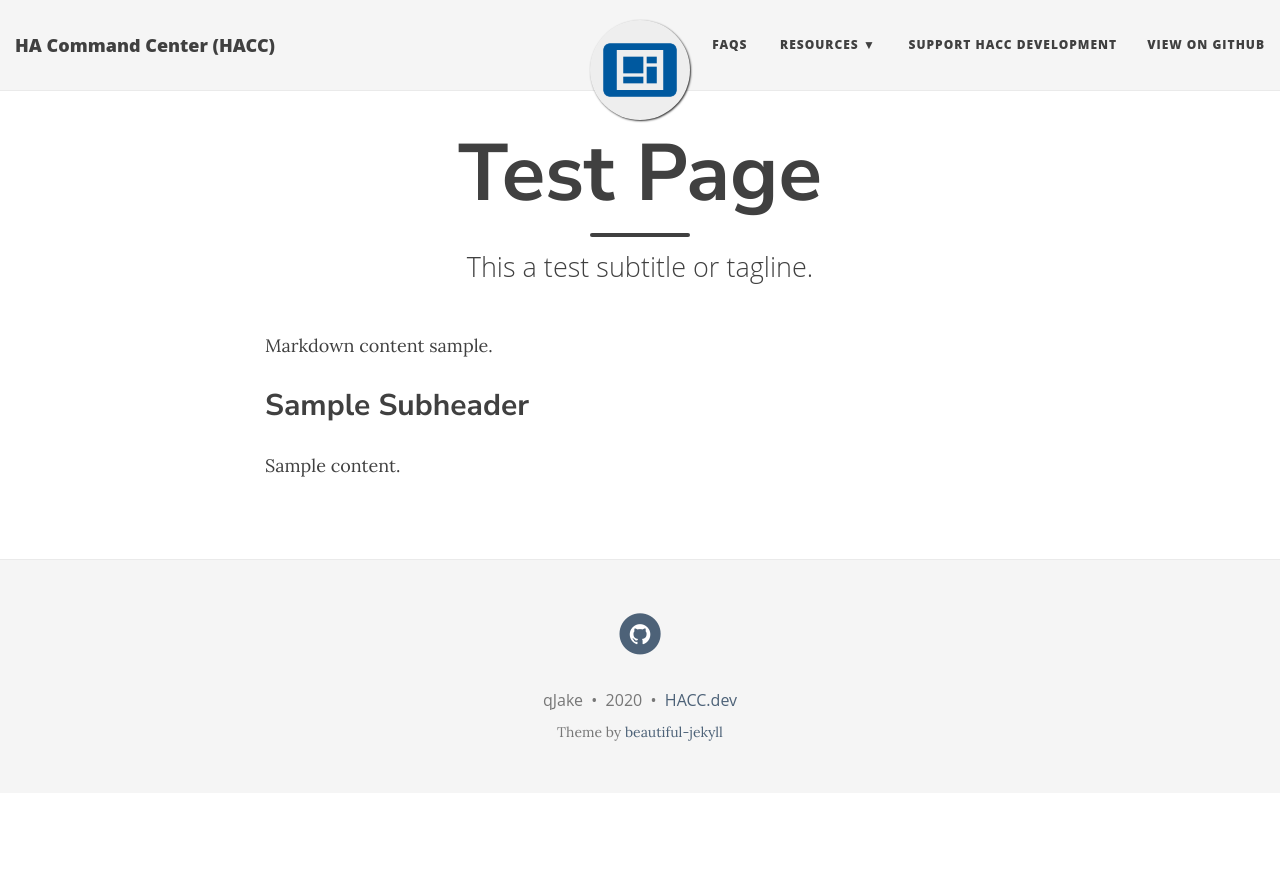
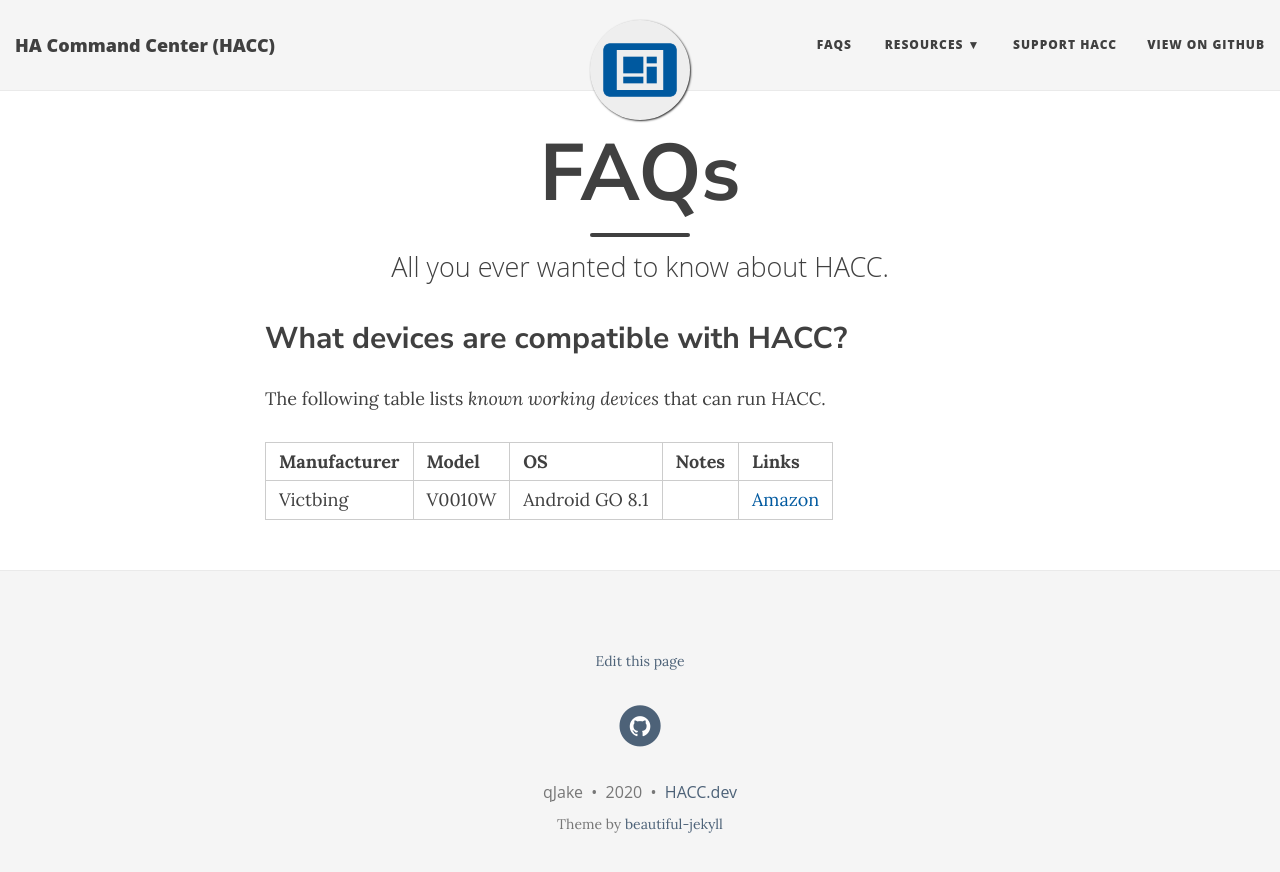
Before and after one commit to qJake/hacc.dev, a Jekyll site: the page built from faqs.md, in a window 1280 px wide. Shown: the top 872 px of the page. Built offline with Jekyll 4.4.1, drawn with Linux system fonts in a browser that asks for light colours; nearby versions of some CDN libraries.

```diff
--- a/_config.yml
+++ b/_config.yml
@@ -25,7 +25,7 @@ navbar-links:
     - Installation: "test"
     - Usage: "test"
     - Themes: "test"
-  Support HACC Development: "support"
+  Support HACC: "support"
   View on GitHub: "https://github.com/qJake/HADotNet.CommandCenter/"
 
 # Image to show in the navigation bar - image must be a square (width = height)
--- a/_includes/footer.html
+++ b/_includes/footer.html
@@ -2,6 +2,9 @@
   <div class="container beautiful-jekyll-footer">
     <div class="row">
       <div class="col-lg-8 col-lg-offset-2 col-md-10 col-md-offset-1">
+        <p class="text-center">
+          <a href="{{site.github.repository_url}}/blob/master/{{page.path}}" target="_blank">Edit this page</a>
+        </p>
         <ul class="list-inline text-center footer-links">
           {%- for link in site.social-network-links -%}
             {%- assign curkey = link[0] -%}
--- a/faqs.md
+++ b/faqs.md
@@ -1,11 +1,17 @@
 ---
 layout: page
-title: Test Page
-subtitle: This a test subtitle or tagline.
+title: FAQs
+subtitle: All you ever wanted to know about HACC.
 ---
 
-Markdown content sample.
+{:toc}
 
-## Sample Subheader
+## What devices are compatible with HACC?
 
-Sample content.
+The following table lists *known working devices* that can run HACC.
+
+|--------------+--------+----------------+-------+-------------------------------------------------------|
+| Manufacturer | Model  | OS             | Notes | Links                                                 |
+|--------------|--------|----------------|-------|-------------------------------------------------------|
+| Victbing     | V0010W | Android GO 8.1 |       | [Amazon](https://www.amazon.com/dp/B07S68Q35H/)       |
+|--------------+--------+----------------+-------+-------------------------------------------------------|
```
Also changed, not shown: support.md (added, +13 -0 lines).
